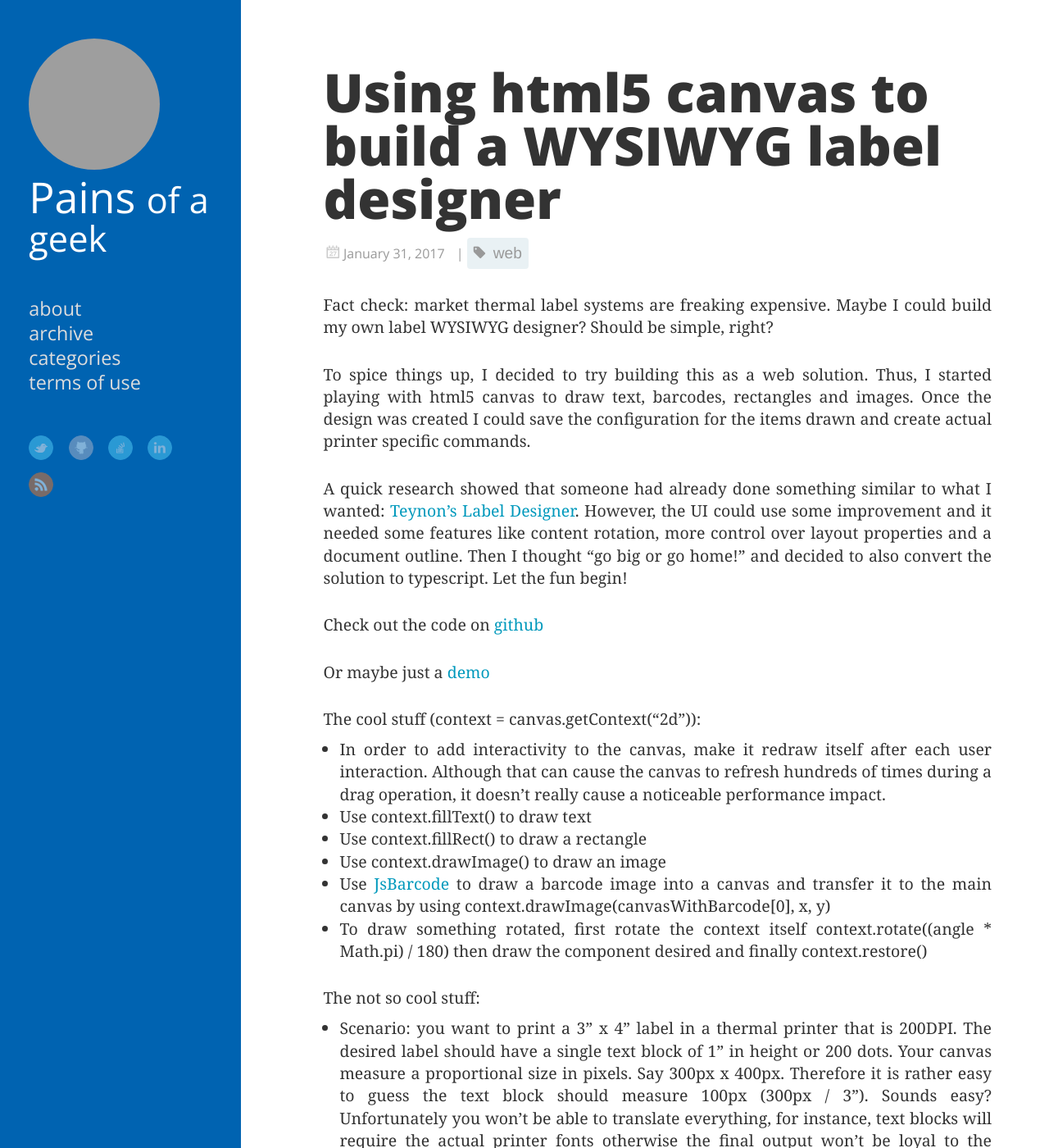
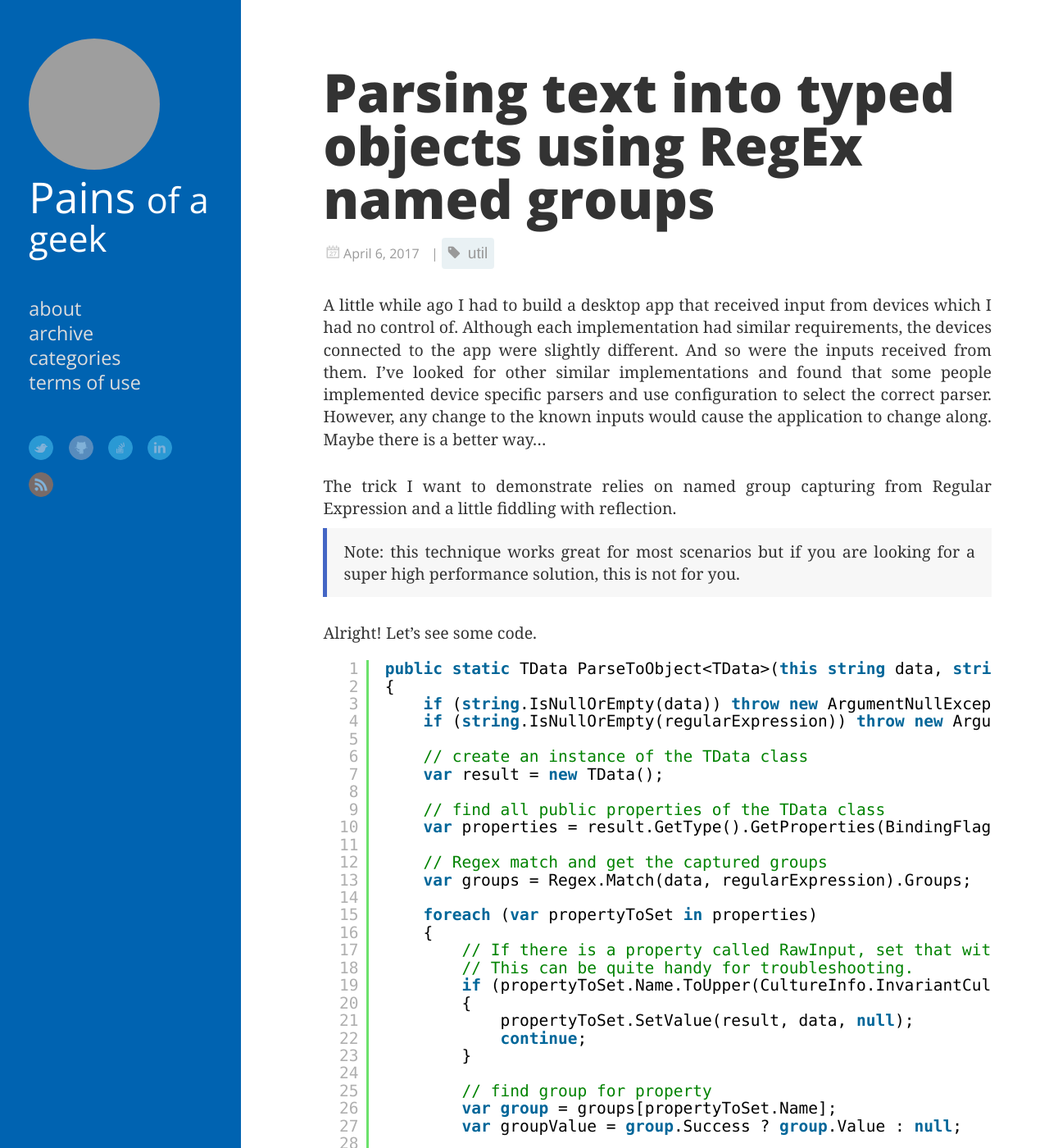
Before and after one commit to jlucaspains/blog, a Jekyll site: the page built from index.html, in a window 1280 px wide and 1400 px high. Shown: the whole window at 82% size. Built offline with Jekyll 4.4.1, drawn with Linux system fonts in a browser that asks for light colours; nearby versions of some CDN libraries; the list of posts is cut into pages by our own code; comment, search, counter and statistics services are not loaded; some of the changed text lies outside the part shown; grey boxes are pictures that could not be loaded.

Commit message:
New post and fix to syntaxhighlighter theme

```diff
--- /dev/null
+++ b/_posts/2017-4-6-parsing-text-using-regex.md
@@ -0,0 +1,86 @@
+---
+layout: post
+title: "Parsing text into typed objects using RegEx named groups"
+date: 2017-4-6
+comments: true
+sharing: true
+categories: util
+---
+
+A little while ago I had to build a desktop app that received input from devices which I had no control of. Although each implementation had similar requirements, the devices connected to the app were slightly different. And so were the inputs received from them. I've looked for other similar implementations and found that some people implemented device specific parsers and use configuration to select the correct parser. However, any change to the known inputs would cause the application to change along. Maybe there is a better way...
+
+The trick I want to demonstrate relies on named group capturing from Regular Expression and a little fiddling with reflection.
+
+> Note: this technique works great for most scenarios but if you are looking for a super high performance solution, this is not for you.
+
+Alright! Let's see some code.
+
+<pre class="brush:csharp">
+public static TData ParseToObject&lt;TData&gt;(this string data, string regularExpression) where TData : new()
+{
+    if (string.IsNullOrEmpty(data)) throw new ArgumentNullException(nameof(data));
+    if (string.IsNullOrEmpty(regularExpression)) throw new ArgumentNullException(nameof(regularExpression));
+
+    // create an instance of the TData class
+    var result = new TData();
+
+    // find all public properties of the TData class
+    var properties = result.GetType().GetProperties(BindingFlags.Public | BindingFlags.Instance);
+
+    // Regex match and get the captured groups
+    var groups = Regex.Match(data, regularExpression).Groups;
+
+    foreach (var propertyToSet in properties)
+    {
+        // If there is a property called RawInput, set that with the original text value.
+        // This can be quite handy for troubleshooting.
+        if (propertyToSet.Name.ToUpper(CultureInfo.InvariantCulture) == "RAWINPUT")
+        {
+            propertyToSet.SetValue(result, data, null);
+            continue;
+        }
+
+        // find group for property
+        var group = groups[propertyToSet.Name];
+        var groupValue = group.Success ? group.Value : null;
+
+        // skip setting property if group has no value, doesn't exit or property is not value type
+        if ((string.IsNullOrEmpty(groupValue) || !propertyToSet.PropertyType.IsValueType)
+        propertyToSet.PropertyType != typeof(string)) continue;
+
+        // convert value and set property
+        var value = propertyToSet.PropertyType.IsEnum
+            ? Enum.Parse(propertyToSet.PropertyType, groupValue)
+            : Convert.ChangeType(groupValue, propertyToSet.PropertyType, CultureInfo.InvariantCulture);
+
+        propertyToSet.SetValue(result, value, null);
+    }
+
+    return result;
+}
+</pre>
+
+So with above code you can, for instance, parse a string that represents Product and Price into a typed object:
+
+<pre class="brush:csharp">
+public class ProductPrice
+{
+    public string ProductCode { get; set; }
+    public decimal Price { get; set; }
+}
+
+// 123456 is the product and 22.2 is the price
+// I added the . just to show how easy it is to
+// match but not capture a piece of text
+"123456 . 22.2".ParseTo&lt;ProductPrice&gt;(
+    "(?&lt;ProductCode&gt;\\d{6}) \\. (?&lt;Price&gt;\\d{2}\\.\\d)");
+
+// the result of the above is an instance of ProductPrice
+// class with ProductCode = 123456 and Price = 22.2
+</pre>
+
+I find this most useful when you don't really have control of the input, maybe it is a device input or a legacy system that just drop you some info. Regardless, this can save a bunch of time when the input changes or a new device needs to be supported.
+
+You can find samples [at my github repo](https://github.com/jlucaspains/BlogSamples).
+
+Happy coding!
--- a/stylesheets/syntaxhighlighter_theme.css
+++ b/stylesheets/syntaxhighlighter_theme.css
@@ -39,7 +39,8 @@
   width: 100% !important;
   margin: 1em 0 1em 0 !important;
   position: relative !important;
-  overflow: auto !important;
+  overflow-y: hidden !important;
+  overflow-x: auto !important;
   font-size: 1em !important; }
   .syntaxhighlighter .container:before, .syntaxhighlighter .container:after {
     content: none !important; }
```
